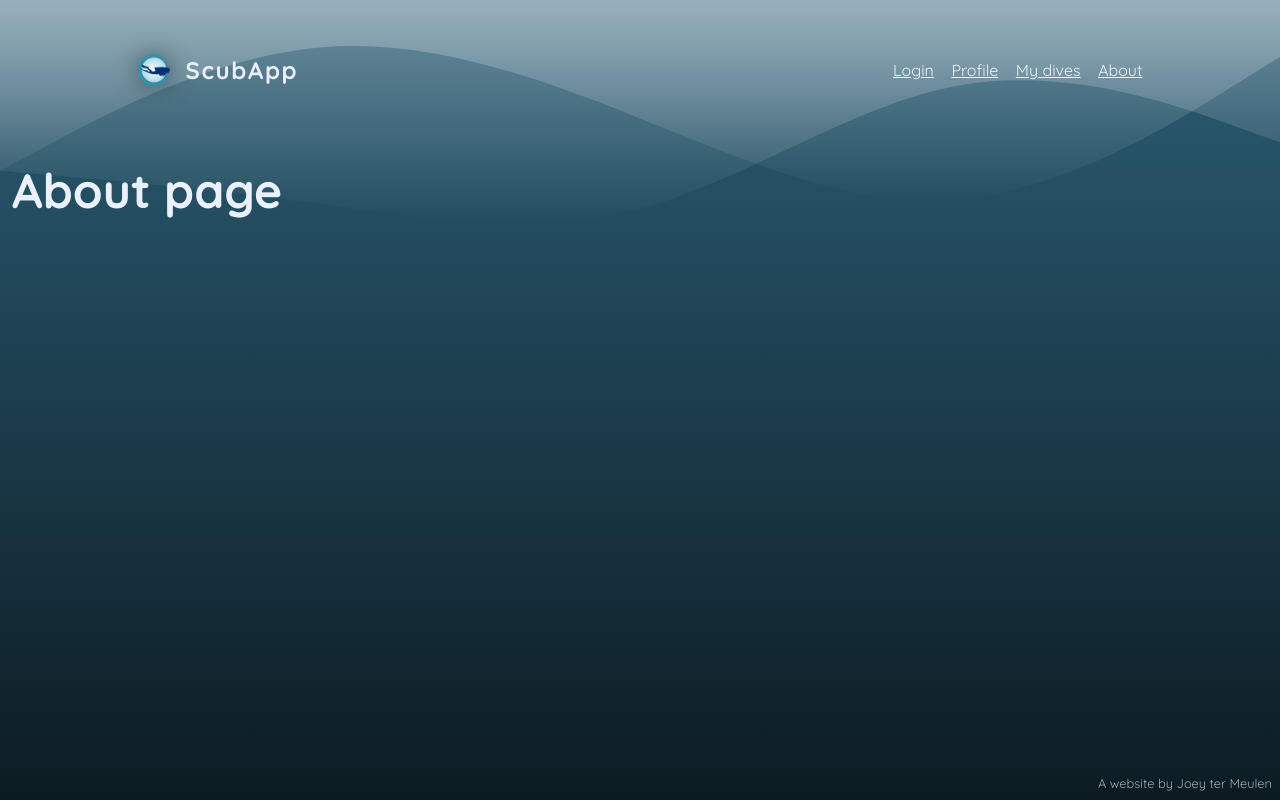
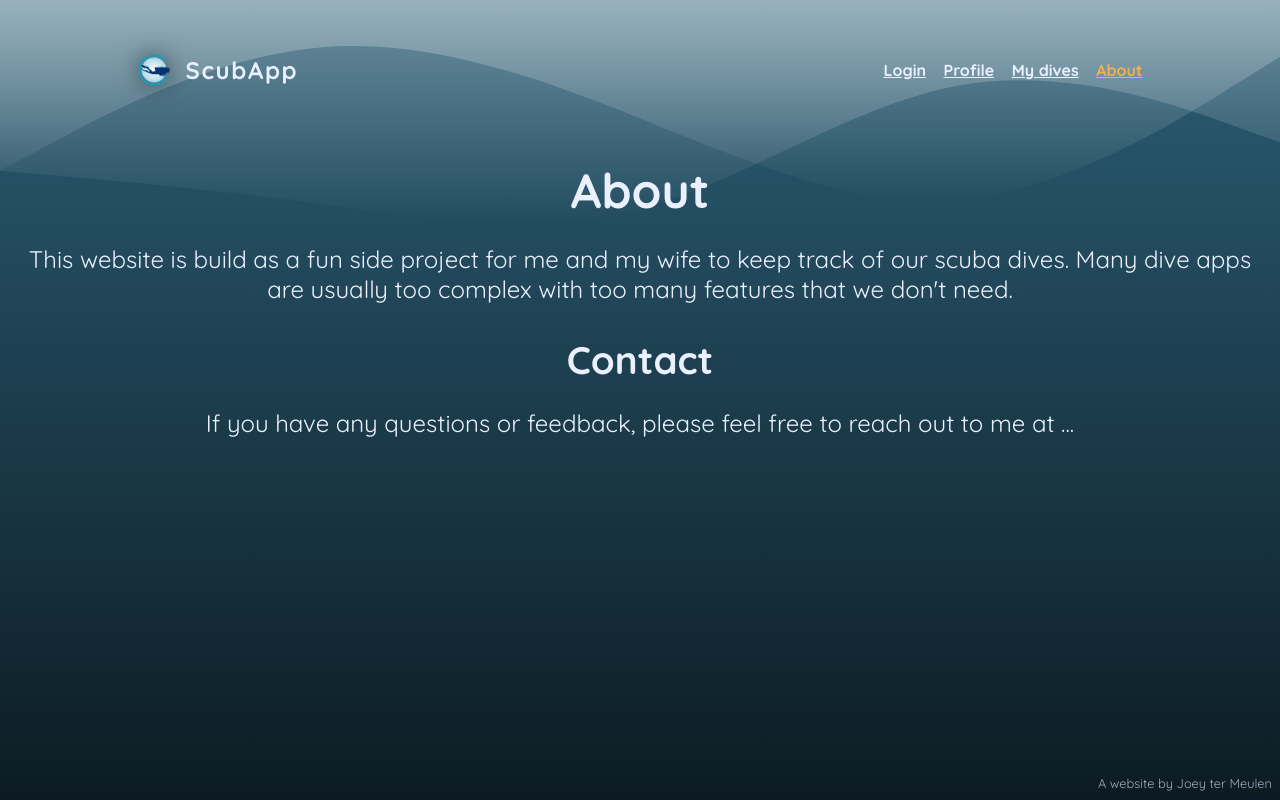
Before and after one commit to JtMeulen/dive-log-next, a Next.js app: page /about in a window 1280 px wide. Built offline with nearby package versions, Linux system fonts and the light colour scheme.

Commit message:
chore: add about page content and more styling

```diff
--- a/app/about/page.jsx
+++ b/app/about/page.jsx
@@ -1,7 +1,20 @@
+import styles from "./page.module.css";
+
 export default function AboutPage() {
   return (
-    <main>
-      <h1>About page</h1>
+    <main className={styles.main}>
+      <h1>About</h1>
+      <p>
+        This website is build as a fun side project for me and my wife to keep
+        track of our scuba dives. Many dive apps are usually too complex with
+        too many features that we don&apos;t need.
+      </p>
+
+      <h2>Contact</h2>
+      <p>
+        If you have any questions or feedback, please feel free to reach out to
+        me at ...
+      </p>
     </main>
   );
 }
--- /dev/null
+++ b/app/about/page.module.css
@@ -0,0 +1,4 @@
+.main {
+  width: 100%;
+  text-align: center;
+}
--- a/app/globals.css
+++ b/app/globals.css
@@ -1,12 +1,23 @@
 @import url('https://fonts.googleapis.com/css2?family=Quicksand:wght@400;600;700&family=Montserrat:wght@400;700&display=swap');
 
 :root {
+  --background-color-light: #2c5f77;
+  --background-color-dark: #0c1b22;
+  --background-color-wave: rgba(255,255,255,0.3);
+
+  /*  Darker colors, (also should turn wave svg to lesser opacity) */
+  /* --background-color-light: #142a35;*/
+  /* --background-color-dark: #020507; */
+  /* --background-color-wave: rgba(255,255,255,0.05);  */
+
   --font-color: #eaf0fd;
 
   --link-color: #eaf0fd;
   --link-color-hover: #d7dfe8;
   --link-footer-color: #a2abbf;
   --link-footer-color-hover: #848c9f;
+
+  --navlink-color-active: #f3b052;
 }
 
 * {
@@ -22,7 +33,7 @@ body {
   padding: 12px 12px 3rem;
   margin: 0;
   min-height: 100vh;
-  background: linear-gradient(#2c5f77, #0c1b22);
+  background: linear-gradient(var(--background-color-light), var(--background-color-dark));
   color: var(--font-color);
   position: relative;
 }
@@ -33,22 +44,22 @@ h1 {
 }
 
 h2 {
-  font-size: 2.7rem;
+  font-size: 2.4rem;
   margin-bottom: 0;
 }
 
 h3 {
-  font-size: 2.5rem;
+  font-size: 2.0rem;
   margin-bottom: 0;
 }
 
 h4 {
-  font-size: 2.2rem;
+  font-size: 1.9rem;
   margin-bottom: 0;
 }
 
 h5 {
-  font-size: 2rem;
+  font-size: 1.8rem;
   margin-bottom: 0;
 }
 
--- a/components/Footer.jsx
+++ b/components/Footer.jsx
@@ -5,7 +5,7 @@ import styles from "./Footer.module.css";
 export default function Footer() {
   return (
     <footer className={styles.footer}>
-      <Link href="https://joeytermeulen.com/">
+      <Link href="https://joeytermeulen.com/" target="_blank">
         A website by Joey ter Meulen
       </Link>
     </footer>
--- a/components/Header.jsx
+++ b/components/Header.jsx
@@ -2,6 +2,7 @@ import Link from "next/link";
 import Image from "next/image";
 
 import styles from "./Header.module.css";
+import NavLink from "@/components/NavLink";
 import LogoImg from "@/public/logo.png";
 
 export default function Header() {
@@ -11,7 +12,7 @@ export default function Header() {
         <svg xmlns="http://www.w3.org/2000/svg" viewBox="0 0 1440 320">
           <defs>
             <linearGradient id="waveGradient" x1="0%" y1="0%" x2="0%" y2="100%">
-              <stop offset="0%" stopColor="rgba(255,255,255,0.3)" />
+              <stop offset="0%" stopColor="var(--background-color-wave)" />
               <stop offset="100%" stopColor="rgba(255,255,255,0)" />
             </linearGradient>
           </defs>
@@ -37,16 +38,16 @@ export default function Header() {
           <ul>
             {/* TODO: nav links should be different for logged in state */}
             <li>
-              <Link href="/auth">Login</Link>
+              <NavLink href="/auth">Login</NavLink>
             </li>
             <li>
-              <Link href="/profile">Profile</Link>
+              <NavLink href="/profile">Profile</NavLink>
             </li>
             <li>
-              <Link href="/dives">My dives</Link>
+              <NavLink href="/dives">My dives</NavLink>
             </li>
             <li>
-              <Link href="/about">About</Link>
+              <NavLink href="/about">About</NavLink>
             </li>
           </ul>
         </nav>
--- a/components/Header.module.css
+++ b/components/Header.module.css
@@ -37,7 +37,6 @@
   padding: 0;
 }
 
-/* TODO: make responsive */
 .logo {
   display: flex;
   flex-wrap: wrap;
--- /dev/null
+++ b/components/NavLink.jsx
@@ -0,0 +1,18 @@
+"use client";
+
+import Link from "next/link";
+import { usePathname } from "next/navigation";
+
+import styles from "./NavLink.module.css";
+
+export default function NavLink({ href, children }) {
+  const pathname = usePathname();
+
+  const isActive = pathname === href;
+
+  return (
+    <Link href={href} className={`${styles.link} ${isActive ? styles.active : undefined}`}>
+      {children}
+    </Link>
+  );
+}
--- /dev/null
+++ b/components/NavLink.module.css
@@ -0,0 +1,7 @@
+.link {
+  font-weight: bold;
+}
+
+.active {
+  color: var(--navlink-color-active);
+}
```
